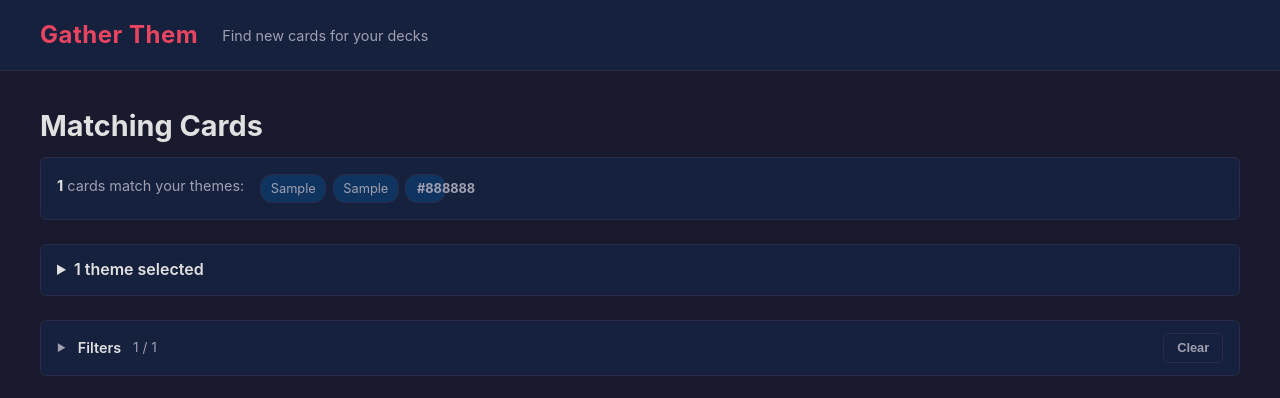
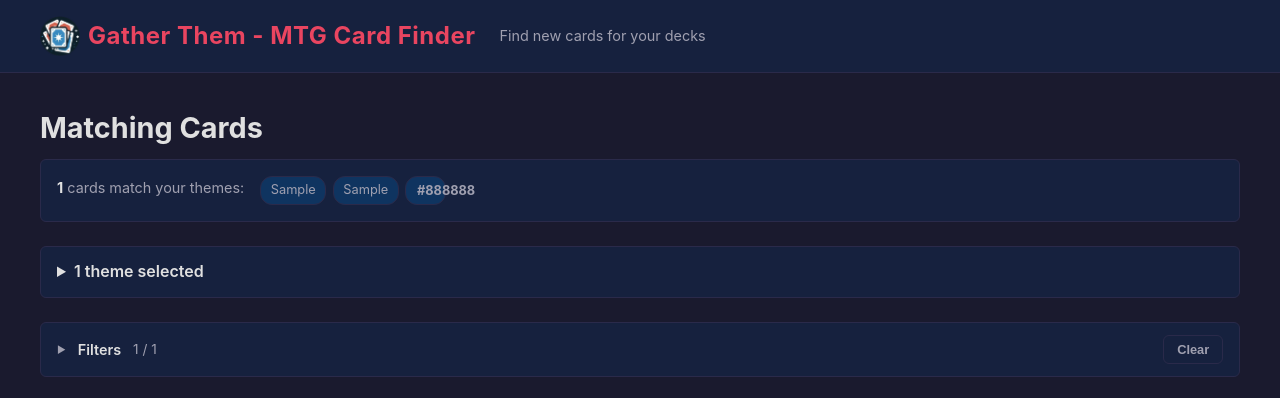
Before and after one commit to Lmdudester/Gather-Them, a Django app: template finder/templates/finder/results.html in a window 1280 px wide. Shown: the top 398 px of the page. Run offline with Django 5.2, Linux system fonts and the light colour scheme; the template is opened without the code that fills it: most values are stand-ins (such as "Sample title", 1, 10 or a date in 2020).

Commit message:
Add site logo, rename to Gather Them - MTG Card Finder, improve filter summary
- Add logo as favicon and header icon (40px) on all pages
- Rename site title from "Gather Them" to "Gather Them - MTG Card Finder"
  in header and all page titles
- Show per-category filter summary when filter bar is collapsed
  (e.g. "Type: Creature, Instant") instead of flat comma-separated list

Co-Authored-By: Claude Opus 4.5 <noreply@anthropic.com>

```diff
--- a/finder/static/finder/css/styles.css
+++ b/finder/static/finder/css/styles.css
@@ -57,6 +57,15 @@ header nav {
     font-weight: 700;
     color: var(--accent);
     letter-spacing: 0.5px;
+    display: flex;
+    align-items: center;
+    gap: 0.5rem;
+}
+
+.logo-icon {
+    width: 40px;
+    height: 40px;
+    object-fit: contain;
 }
 
 .logo:hover {
@@ -594,9 +603,6 @@ textarea:focus, select:focus {
 }
 
 .filter-bar-header {
-    display: flex;
-    align-items: center;
-    gap: 0.75rem;
     padding: 0.75rem 1rem;
     cursor: pointer;
     list-style: none;
@@ -607,7 +613,13 @@ textarea:focus, select:focus {
     display: none;
 }
 
-.filter-bar-header::before {
+.filter-bar-header-row {
+    display: flex;
+    align-items: center;
+    gap: 0.75rem;
+}
+
+.filter-bar-header-row::before {
     content: '\25B6';
     font-size: 0.6rem;
     color: var(--text-muted);
@@ -615,7 +627,7 @@ textarea:focus, select:focus {
     flex-shrink: 0;
 }
 
-.filter-bar[open] > .filter-bar-header::before {
+.filter-bar[open] > .filter-bar-header .filter-bar-header-row::before {
     transform: rotate(90deg);
 }
 
@@ -631,19 +643,28 @@ textarea:focus, select:focus {
 
 .filter-active-summary {
     font-size: 0.8rem;
-    color: var(--accent-hover);
-    overflow: hidden;
-    text-overflow: ellipsis;
-    white-space: nowrap;
-    min-width: 0;
-    flex: 1;
+    padding-top: 0.4rem;
+    padding-left: 1.1rem;
+}
+
+.filter-active-summary:empty {
+    display: none;
 }
 
 .filter-bar[open] .filter-active-summary {
     display: none;
 }
 
-.filter-bar-header .btn {
+.filter-active-summary-line {
+    color: var(--text-muted);
+    line-height: 1.5;
+}
+
+.filter-active-summary-line .summary-values {
+    color: var(--accent-hover);
+}
+
+.filter-bar-header-row .btn {
     margin-left: auto;
     flex-shrink: 0;
 }
--- a/finder/templates/finder/analysis.html
+++ b/finder/templates/finder/analysis.html
@@ -1,5 +1,5 @@
 {% extends "finder/base.html" %}
-{% block title %}Deck Analysis{% endblock %}
+{% block title %}Deck Analysis - Gather Them{% endblock %}
 
 {% block content %}
 <div class="container">
--- a/finder/templates/finder/base.html
+++ b/finder/templates/finder/base.html
@@ -3,14 +3,18 @@
 <head>
     <meta charset="UTF-8">
     <meta name="viewport" content="width=device-width, initial-scale=1.0">
-    <title>{% block title %}Gather Them{% endblock %} - MTG Card Finder</title>
+    <title>{% block title %}Gather Them - MTG Card Finder{% endblock %}</title>
     {% load static %}
-    <link rel="stylesheet" href="{% static 'finder/css/styles.css' %}?v=4">
+    <link rel="icon" type="image/png" href="{% static 'finder/img/logo.png' %}">
+    <link rel="stylesheet" href="{% static 'finder/css/styles.css' %}?v=5">
 </head>
 <body>
     <header>
         <nav>
-            <a href="{% url 'finder:index' %}" class="logo">Gather Them</a>
+            <a href="{% url 'finder:index' %}" class="logo">
+                <img src="{% static 'finder/img/logo.png' %}" alt="" class="logo-icon">
+                Gather Them - MTG Card Finder
+            </a>
             <span class="tagline">Find new cards for your decks</span>
         </nav>
     </header>
--- a/finder/templates/finder/index.html
+++ b/finder/templates/finder/index.html
@@ -1,5 +1,5 @@
 {% extends "finder/base.html" %}
-{% block title %}Home{% endblock %}
+{% block title %}Home - Gather Them{% endblock %}
 
 {% block content %}
 <div class="container">
--- a/finder/templates/finder/maintenance.html
+++ b/finder/templates/finder/maintenance.html
@@ -1,5 +1,5 @@
 {% extends "finder/base.html" %}
-{% block title %}Updating Database{% endblock %}
+{% block title %}Updating Database - Gather Them{% endblock %}
 
 {% block content %}
 <div class="container maintenance-container">
--- a/finder/templates/finder/results.html
+++ b/finder/templates/finder/results.html
@@ -1,6 +1,6 @@
 {% extends "finder/base.html" %}
 {% load card_extras %}
-{% block title %}Results{% endblock %}
+{% block title %}Results - Gather Them{% endblock %}
 
 {% block content %}
 <div class="container">
@@ -35,10 +35,12 @@
     {% if results %}
     <details class="filter-bar">
         <summary class="filter-bar-header">
-            <span class="filter-label">Filters</span>
-            <span class="filter-count"><span id="visible-count">{{ total_matched }}</span> / {{ total_matched }}</span>
-            <span class="filter-active-summary" id="filter-active-summary"></span>
-            <button type="button" class="btn btn-small" id="clear-filters">Clear</button>
+            <div class="filter-bar-header-row">
+                <span class="filter-label">Filters</span>
+                <span class="filter-count"><span id="visible-count">{{ total_matched }}</span> / {{ total_matched }}</span>
+                <button type="button" class="btn btn-small" id="clear-filters">Clear</button>
+            </div>
+            <div class="filter-active-summary" id="filter-active-summary"></div>
         </summary>
 
         <div class="filter-bar-body">
@@ -181,13 +183,19 @@
         });
     });
 
+    const categoryLabels = {types: 'Type', rarity: 'Rarity', mv: 'Mana Value', tags: 'Matched Tags'};
+
     function updateActiveSummary() {
-        const labels = [];
+        activeSummary.innerHTML = '';
         for (const [category, values] of Object.entries(activeFilters)) {
             if (values.size === 0) continue;
-            labels.push(...values);
+            const line = document.createElement('div');
+            line.className = 'filter-active-summary-line';
+            const label = categoryLabels[category] || category;
+            line.innerHTML = '<strong>' + label + ':</strong> <span class="summary-values">' +
+                [...values].map(v => v.charAt(0).toUpperCase() + v.slice(1)).join(', ') + '</span>';
+            activeSummary.appendChild(line);
         }
-        activeSummary.textContent = labels.length ? labels.join(', ') : '';
     }
 
     function filterCards() {
```
Also changed, not shown: README.md, finder/static/finder/img/logo.png (added).
